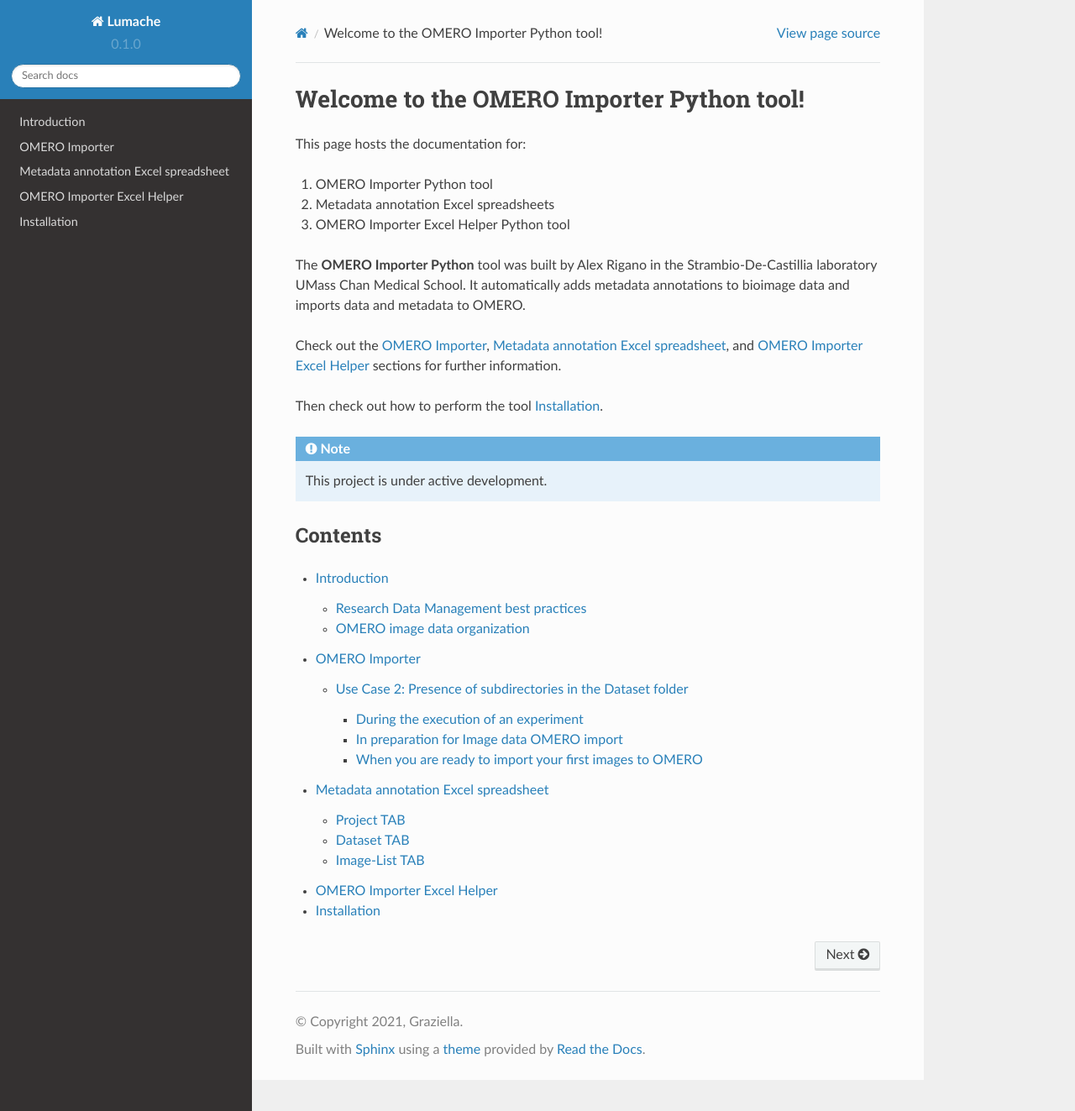
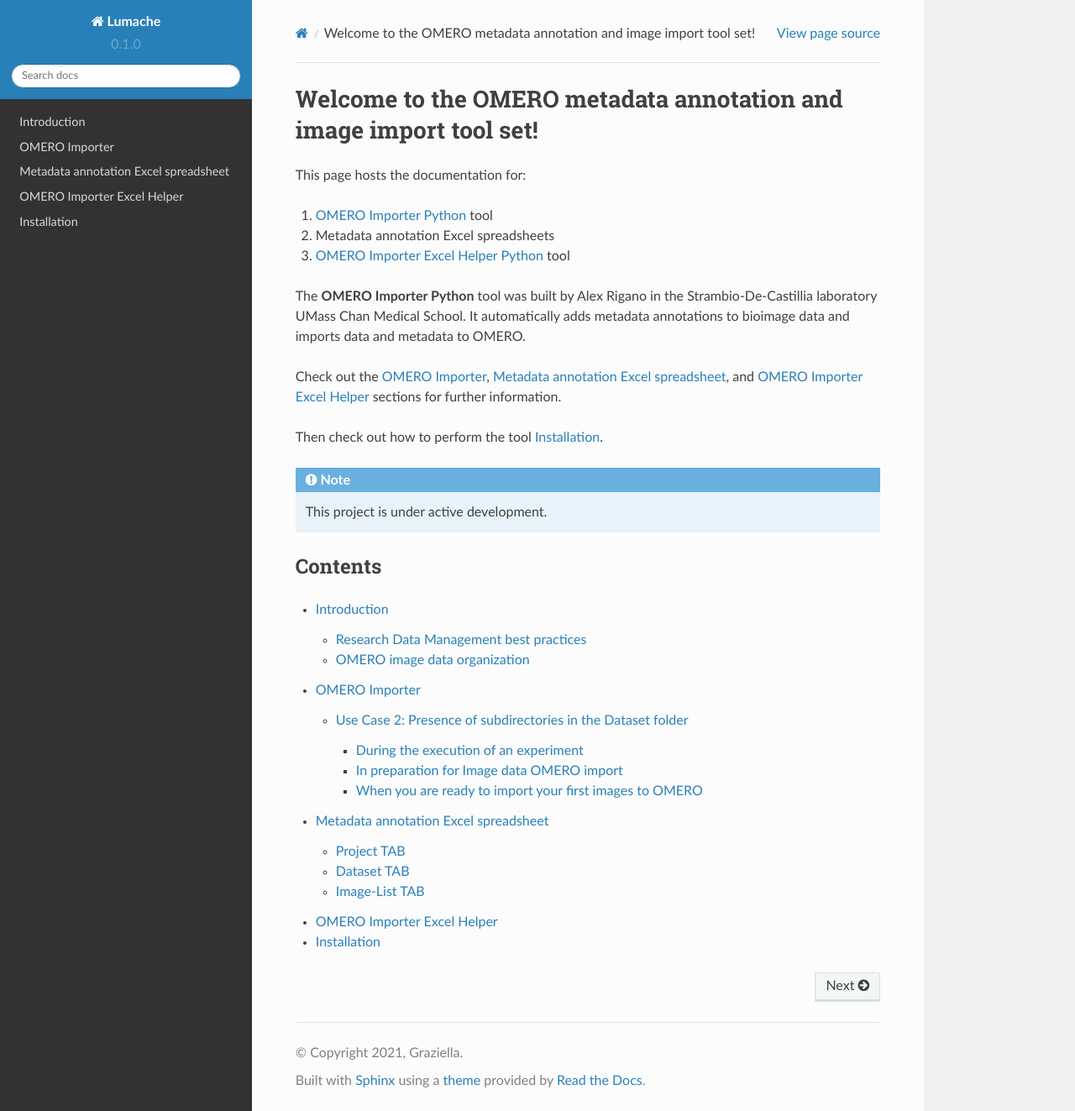
Before and after one commit to WU-BIMAC/OmeroImporterPy-docs, a Sphinx documentation site: the page built from docs/source/index.rst, in a window 1280 px wide and 1323 px high. Shown: the whole window at 84% size. Built offline with Sphinx 7.4.7 and the Read the Docs theme 2.0.0, drawn with Linux system fonts in a browser that asks for light colours.

Commit message:
Update index.rst

```diff
--- a/docs/source/index.rst
+++ b/docs/source/index.rst
@@ -1,11 +1,11 @@
-==========================================
-Welcome to the OMERO Importer Python tool!
-==========================================
+===================================================================
+Welcome to the OMERO metadata annotation and image import tool set!
+===================================================================
 This page hosts the documentation for:
 
-1. OMERO Importer Python tool
+1. `OMERO Importer Python <https://github.com/WU-BIMAC/W-IDM_OmeroImporterPy>`_ tool
 2. Metadata annotation Excel spreadsheets
-3. OMERO Importer Excel Helper Python tool
+3. `OMERO Importer Excel Helper Python <https://github.com/WU-BIMAC/W-IDM_OmeroImporterExcelHelperPy>`_ tool
 
 The **OMERO Importer Python** tool was built by Alex Rigano in the Strambio-De-Castillia laboratory UMass Chan Medical School.
 It automatically adds metadata annotations to bioimage data and imports data and metadata to OMERO.
```
